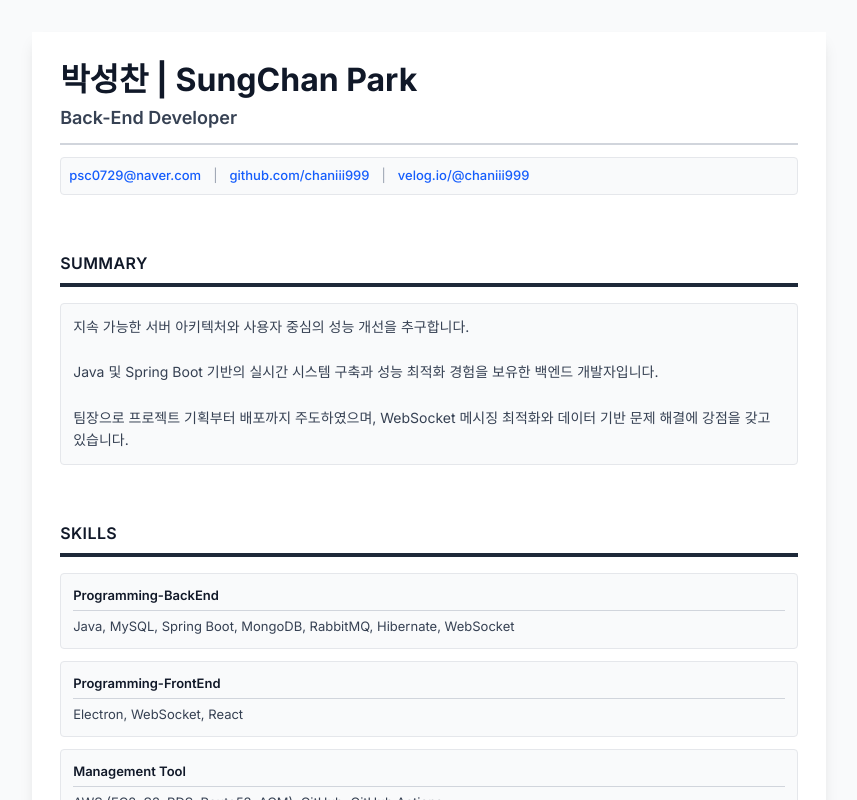
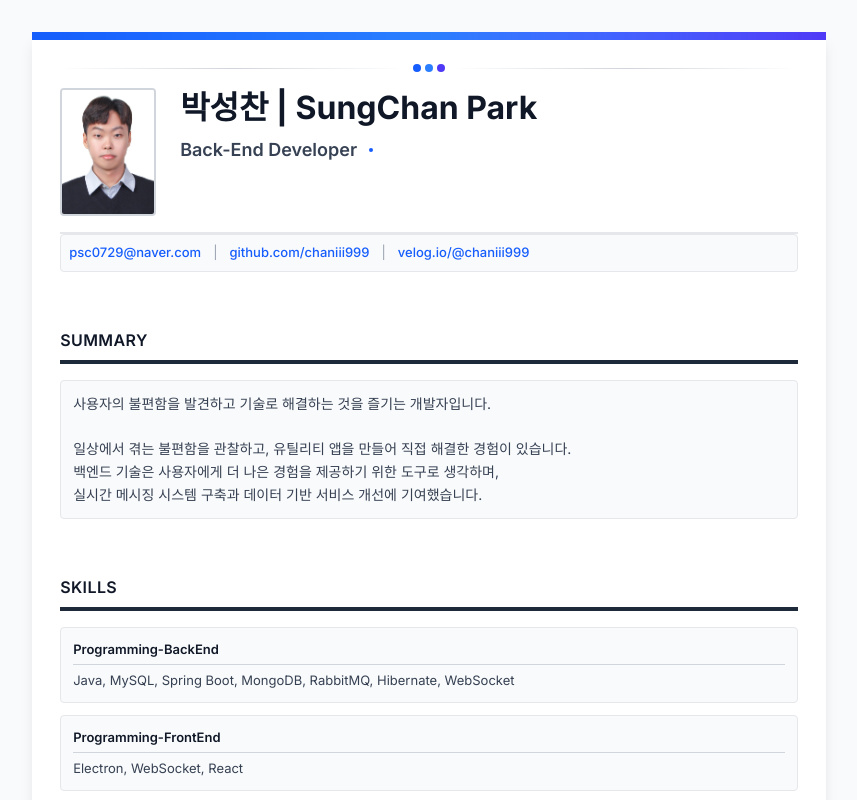
Before and after one commit to chaniii999/Developer-Resume-Template, a React (Vite) app: page / in a window 1280 px wide. Shown: the top 800 px of the page, without its empty margins (211-1068 px from the left). Built offline with nearby package versions, Linux system fonts and the light colour scheme.

Commit message:
Enhance App and Header components with new design elements, including a gradient header and improved layout for personal information. Update resume summary to better reflect developer's skills and experiences, and ensure print styles maintain design integrity.

```diff
--- a/src/app/App.tsx
+++ b/src/app/App.tsx
@@ -10,7 +10,18 @@
   return (
     <div className="min-h-screen bg-gray-50 flex items-center justify-center p-8 print:p-0 print:bg-white">
       <div className="bg-white shadow-lg print:shadow-none w-[210mm] min-h-[297mm] font-[Inter,system-ui,-apple-system,sans-serif]">
-        <div className="p-[28px]">
+        {/* 상단 디자인 요소 */}
+        <div className="bg-gradient-to-r from-blue-600 via-blue-500 to-indigo-600 h-2"></div>
+        <div className="flex items-center gap-2 px-[28px] pt-6 pb-4">
+          <div className="flex-1 h-px bg-gradient-to-r from-transparent via-gray-300 to-transparent"></div>
+          <div className="flex gap-1">
+            <div className="w-2 h-2 rounded-full bg-blue-600"></div>
+            <div className="w-2 h-2 rounded-full bg-blue-500"></div>
+            <div className="w-2 h-2 rounded-full bg-indigo-600"></div>
+          </div>
+          <div className="flex-1 h-px bg-gradient-to-r from-transparent via-gray-300 to-transparent"></div>
+        </div>
+        <div className="px-[28px]">
           <Header personalInfo={resumeData.personalInfo} />
 
           <div className="h-8"></div>
--- a/src/app/components/resume/Header.tsx
+++ b/src/app/components/resume/Header.tsx
@@ -7,13 +7,25 @@
 export default function Header({ personalInfo }: HeaderProps) {
   return (
     <header className="mb-6">
-      <div className="border-b-2 border-gray-300 pb-3 mb-3">
-        <h1 className="text-[32px] font-bold leading-tight mb-1 text-gray-900">
-          {personalInfo.name} | {personalInfo.nameEn}
-        </h1>
-        <p className="text-[18px] font-semibold text-gray-700">
-          {personalInfo.position}
-        </p>
+      <div className="flex items-start gap-6 pb-4 border-b-2 border-gray-200">
+        <div className="flex-shrink-0">
+          <img
+            src="/image/증명사진.jpg"
+            alt="증명사진"
+            className="w-24 h-32 object-cover rounded-sm border-2 border-gray-300"
+          />
+        </div>
+        <div className="flex flex-col gap-2 flex-1">
+          <h1 className="text-[32px] font-bold leading-tight text-gray-900">
+            {personalInfo.name} | {personalInfo.nameEn}
+          </h1>
+          <div className="flex items-center gap-3">
+            <p className="text-[18px] font-semibold text-gray-700">
+              {personalInfo.position}
+            </p>
+            <div className="w-1 h-1 rounded-full bg-blue-600"></div>
+          </div>
+        </div>
       </div>
       <div className="bg-gray-50 border border-gray-200 rounded-sm">
         <div className="text-[13px] text-gray-700 flex flex-wrap gap-x-3 gap-y-1 p-2">
--- a/src/data/resume.ts
+++ b/src/data/resume.ts
@@ -87,11 +87,11 @@
   // ============================================
   // 자기소개 (Summary)
   // ============================================
-  summary: `지속 가능한 서버 아키텍처와 사용자 중심의 성능 개선을 추구합니다.
+  summary: `사용자의 불편함을 발견하고 기술로 해결하는 것을 즐기는 개발자입니다.
 
-Java 및 Spring Boot 기반의 실시간 시스템 구축과 성능 최적화 경험을 보유한 백엔드 개발자입니다.
-
-팀장으로 프로젝트 기획부터 배포까지 주도하였으며, WebSocket 메시징 최적화와 데이터 기반 문제 해결에 강점을 갖고 있습니다.`,
+일상에서 겪는 불편함을 관찰하고, 유틸리티 앱을 만들어 직접 해결한 경험이 있습니다.
+백엔드 기술은 사용자에게 더 나은 경험을 제공하기 위한 도구로 생각하며,
+실시간 메시징 시스템 구축과 데이터 기반 서비스 개선에 기여했습니다.`,
   // ============================================
   // 기술 스택 (Skills)
   // ============================================
@@ -211,7 +211,7 @@
       period: '2025.02 - 2025.03',
       role: 'BE 담당, FE 1인 (총 2명)',
       repository: {
-        repo: 'https://github.com/chanii999/DayLongCafe',
+        repo: 'https://github.com/chaniii999/DayLongCafe',
       },
       description: `한 달간 무인 카페의 음료 구매 횟수를 집계하여
 상위 고객에게 리워드를 제공하는 단골 고객 랭킹 시스템을 구축.
--- a/src/styles/print.css
+++ b/src/styles/print.css
@@ -42,6 +42,11 @@
     border: 1px solid #e5e7eb !important;
   }
 
+  /* 상단 디자인 요소는 인쇄 시에도 유지 */
+  .bg-gradient-to-r {
+    background: linear-gradient(to right, #2563eb, #3b82f6, #4f46e5) !important;
+  }
+
   /* 그림자 제거 */
   .shadow-lg {
     box-shadow: none !important;
```
Also changed, not shown: image/증명사진.jpg (added).
